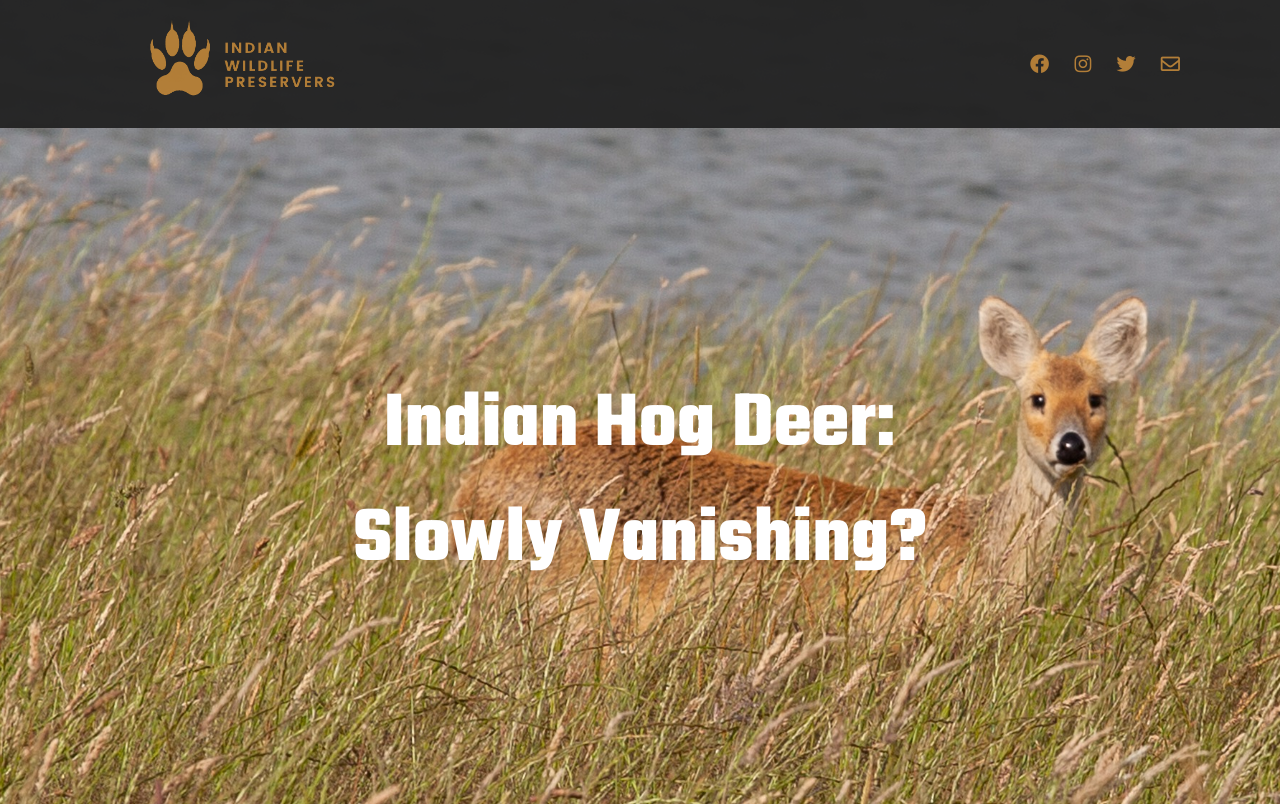
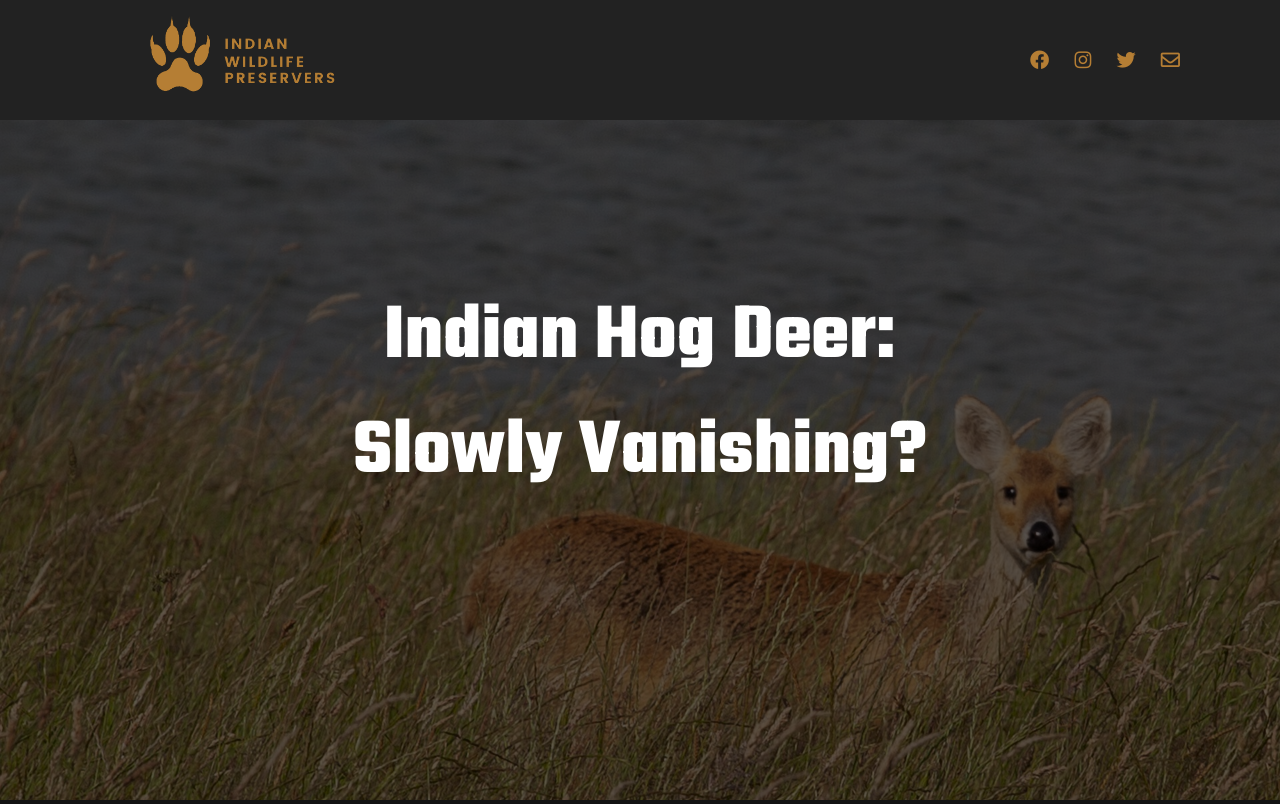
Before and after one commit to Suyash-Singh14/wildlife-conservation, a plain HTML site: page blog0.html in a window 1280 px wide. Shown: the top 804 px of the page. Drawn offline with Linux system fonts and the light colour scheme.

Commit message:
blog pages updated

```diff
--- a/blog0.html
+++ b/blog0.html
@@ -17,7 +17,7 @@
     <link href="https://fonts.googleapis.com/css2?family=Source+Sans+Pro&display=swap" rel="stylesheet">
 </head>
 <div class="main">
-    <section class="header" style="background-image: url(/static/images/blog0-header.jpg);">
+    <section class="header">
         <div class="top">
             <div class="logo"><img src="/static/images/trans-logo.png" alt=""></div>
             <ul class="social-links">
@@ -27,7 +27,9 @@
                 <li><a href="#"><i class="far fa-envelope"></i></a></li>
             </ul>
         </div>
-        <div class="title">Indian Hog Deer:<br>Slowly Vanishing?</div>
+        <div class="bottom" style="background-image: url('/static/images/blog0-header.jpg');">
+            <div class="title">Indian Hog Deer:<br>Slowly Vanishing?</div>
+        </div>
     </section>
 
     <section class="content-area">
--- a/static/css/blog.css
+++ b/static/css/blog.css
@@ -18,21 +18,21 @@ body{background-color: var(--dark);}
 
 /*-----------------------------HEADER-------------------------------*/
 
-.header{
+/* .header{
     height: 120vh;
     width: 100%;
     background-size: cover;
     background-position: center;
-}
+} */
 
 .header .top{
-    height: 16vh;
+    height: 15vh;
     padding: 0px 100px;
     display: flex;
     justify-content: space-between;
     align-items: center;
     background-color: var(--dark-gray);
-    opacity: 95%;
+    /* opacity: 95%; */
 }
 .header .logo{
     margin-top: 10px;
@@ -56,13 +56,31 @@ body{background-color: var(--dark);}
     color: white;
     transition: 0.3s ease;
 }
+
+.header .bottom{
+    background-size: cover;
+    background-repeat: no-repeat;
+    height: 85vh;
+}
+
+.header .bottom::before{
+    content: '';
+    position: absolute;
+    top: 15vh;
+    left: 0;
+    height: 85%;
+    width: 100%;
+    background-color: rgb(0 0 0 / 63%);
+}
+
 .title{
-    margin-top: 1em;
     font-family: 'Teko', sans-serif;
     font-size: 5em;
     text-align: center;
     padding: 0 20px;
     padding-top: 2em;
+    position: relative;
+    z-index: 2;
 }
 
 /*-----------------------BLOG------------------------------*/
@@ -70,23 +88,26 @@ body{background-color: var(--dark);}
     display: flex;
     padding: 3em;
     justify-content: center;
-
+    font-size: 1.2em;
 }
 .content-area img{
     height: 600px;
     padding: 2em;
-    border: 1px var(--gold) solid;
+    /* border: 1px var(--gold) solid;  */
 }
 
 .content-area .right-text{
     font-family: 'Poppins';
     padding: 2em;
-    /* border: 1px var(--gold) solid; */
-
 }
 
-.content-area .right-text div{
+.content-area .right-text p{
     margin: 1em 0;
+}
+
+.source{
+    font-weight: bold;
+    color: var(--gold);
 }
 
 /*------------------------------FOOTER-------------------------------*/
```
Also changed, not shown: blog1.html (+4 -2 lines), blog2.html (+4 -2 lines), blog3.html (+4 -3 lines).
